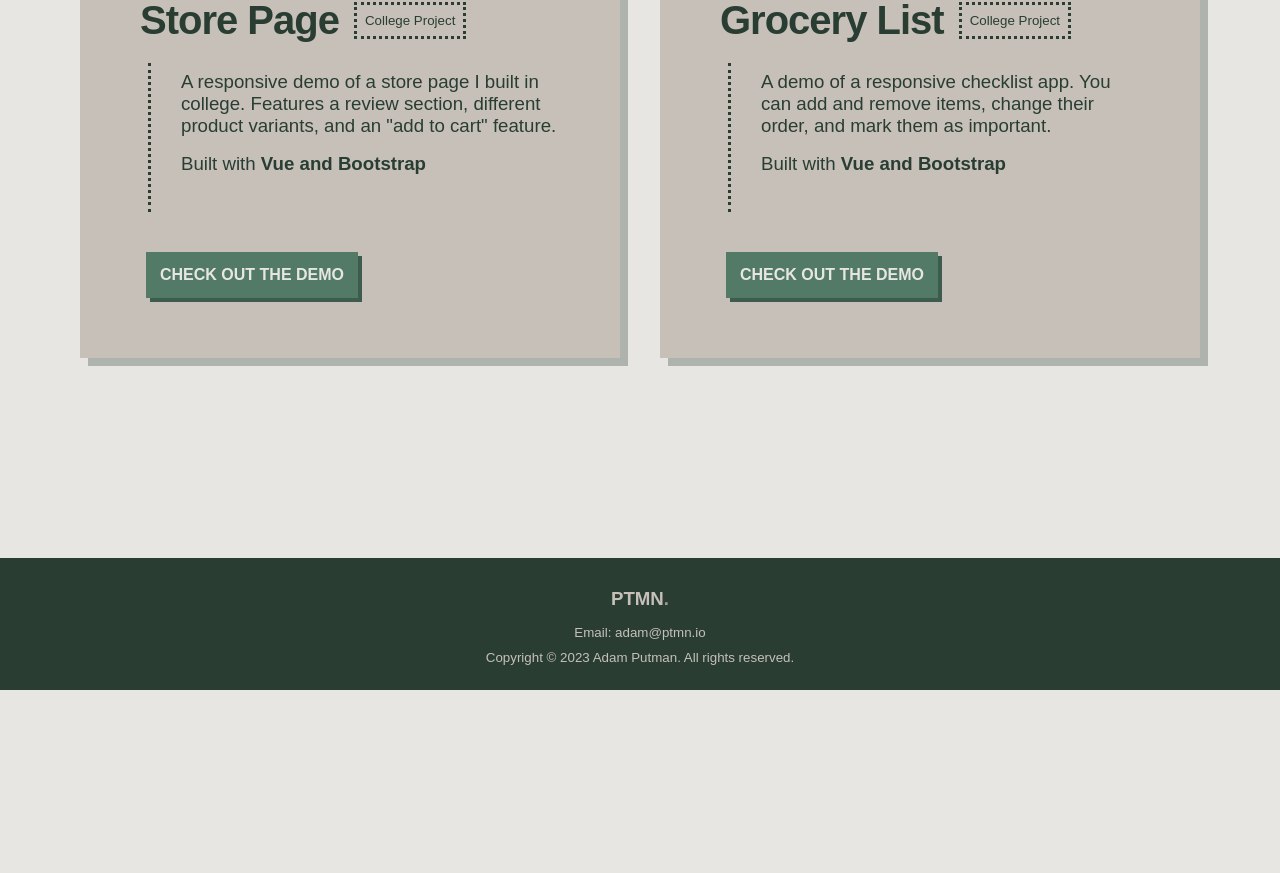
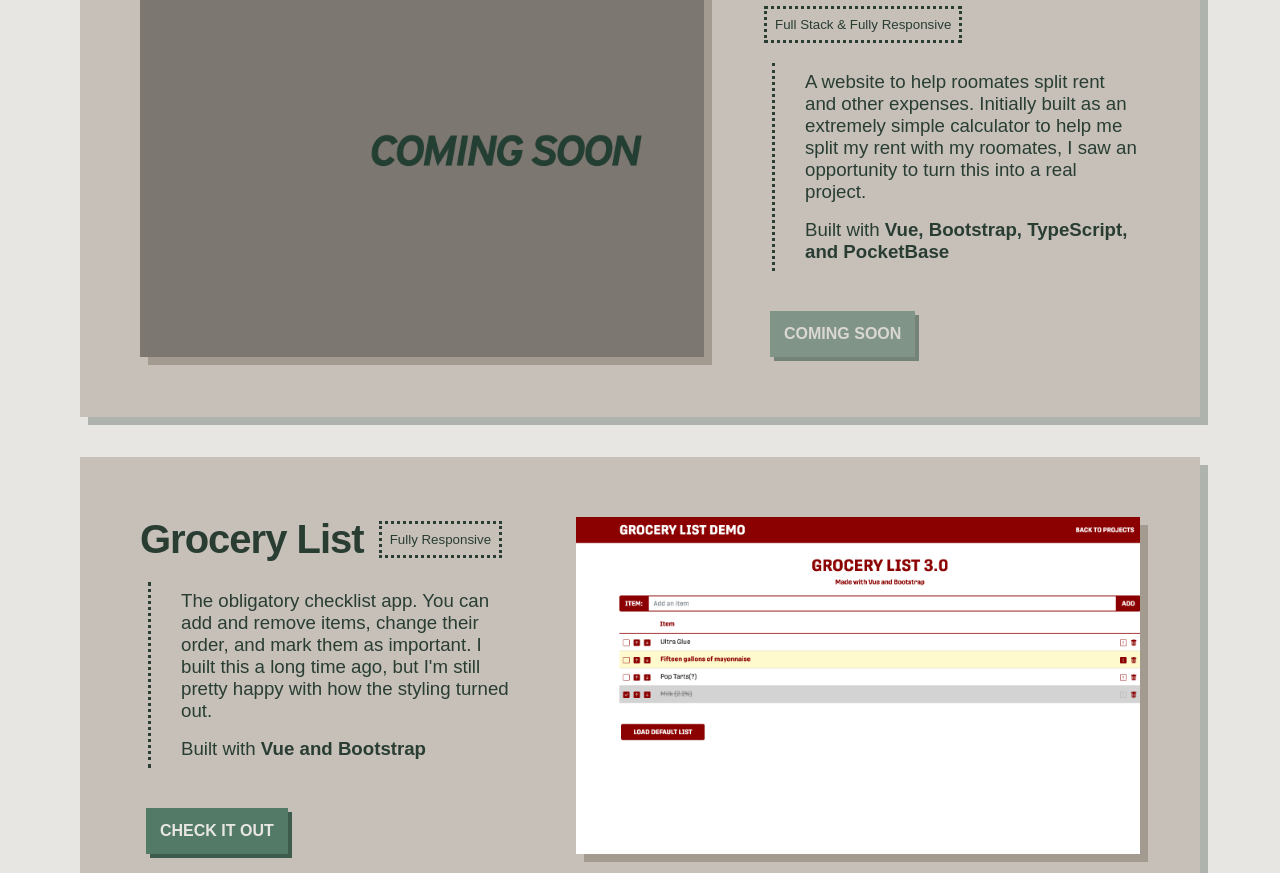
Before and after one commit to putmana/portfolio, a SvelteKit app: page /projects in a window 1280 px wide. Shown: the part 1924-2797 px from the top of the page. Before the commit the page ends 2614 px from the top, so only its background shows below. Built offline with nearby package versions, Linux system fonts and the light colour scheme; a web font is replaced by a local one.

Commit message:
Added B-Sides to portfolio

```diff
--- a/src/routes/projects/+page.svelte
+++ b/src/routes/projects/+page.svelte
@@ -17,30 +17,32 @@
         </BannerCard>
     </div>
     <div class="row" style="--offset-time: {2 * animTime}s">
-        <ProjectCard header="Marigold" image="/images/marigold.png" alt="Screenshot of Marigold" buttonLink="https://marigoldmusic.live/auth/login" buttonLabel="Check out the demo" tag="Full Stack">
+        <ProjectCard header="Marigold" image="/images/marigold.png" alt="Screenshot of Marigold" buttonLink="https://marigoldmusic.live/auth/login" buttonLabel="Check it out" tag="Full Stack">
             <p>A demo of a full-stack desktop music streaming app I built as my college capstone project. The idea is to allow users to upload their own music tracks and play them back from here, providing the convenience of music streaming with the control of an MP3 player.</p>
             <p>Built with <b>SvelteKit, SCSS, TypeScript, Laravel, and MySQL</b></p>
         </ProjectCard>
     </div>
     <div class="row" style="--offset-time: {3 * animTime}s">
-        <ProjectCard header="Skygaze" image="/images/stargaze.png" alt="Coming soon" tag="Fully Responsive" buttonLink={"https://skygaze.ptmn.io"} buttonLabel="Check it out" reversed>
+        <ProjectCard header="Skygaze" image="/images/stargaze.png" alt="Screenshot of Stargaze" tag="Fully Responsive" buttonLink={"https://skygaze.ptmn.io"} buttonLabel="Check it out" reversed>
             <p>A fully responsive weather app with a unique pixel art style designed and built entirely by me. I even made the icons. Uses the OpenWeatherMap API to find the weather near you. Built to be a fun project to put on my portfolio.</p>
             <p>Built with <b>SvelteKit, SCSS, and TypeScript</b></p>
         </ProjectCard>
     </div>
     <div class="row" style="--offset-time: {4 * animTime}s">
-        <ProjectCard header="RentAssist" image="/images/coming-soon.png" alt="Coming soon" tag="Full Stack & Fully Responsive" buttonLink={"https://rentassist.ptmn.io"} buttonLabel="Coming Soon" disabled>
-            <p>A website to help roomates split rent and other expenses. Initially built as an extremely simple calculator to help me split my rent with my roomates, I saw an opportunity to turn this into a real project.</p>
-            <p>Built with <b>Svelte, Bootstrap, TypeScript, and PocketBase</b></p>
+        <ProjectCard header="B-Sides" image="/images/bsides.png" alt="Screenshot of B-Sides" tag="Full Stack & Fully Responsive" buttonLink={"https://bsides.ptmn.io"} buttonLabel="Check it out">
+            <p>A simple responsive board-based image forum website. This was originally a college project I built during my freshman year, but I've made some major modifications under the hood to make it more modular.</p>
+            <p>Built with <b>Flask, Bootstrap, and MySQL</b></p>
         </ProjectCard>
     </div>
     <div class="row" style="--offset-time: {5 * animTime}s">
-        <ProjectCard header="Store Page" tag="College Project" buttonLink={"https://demo.ptmn.io/store-page"} buttonLabel="Check out the demo">
-            <p>A responsive demo of a store page I built in college. Features a review section, different product variants, and an "add to cart" feature.</p>
-            <p>Built with <b>Vue and Bootstrap</b></p>
+        <ProjectCard header="RentAssist" image="/images/coming-soon.png" alt="Coming soon" tag="Full Stack & Fully Responsive" buttonLink={"https://rentassist.ptmn.io"} buttonLabel="Coming Soon" reversed disabled>
+            <p>A website to help roomates split rent and other expenses. Initially built as an extremely simple calculator to help me split my rent with my roomates, I saw an opportunity to turn this into a real project.</p>
+            <p>Built with <b>Vue, Bootstrap, TypeScript, and PocketBase</b></p>
         </ProjectCard>
-        <ProjectCard header="Grocery List" tag="College Project" buttonLink={"https://demo.ptmn.io/grocery-list"} buttonLabel="Check out the demo">
-            <p>A demo of a responsive checklist app. You can add and remove items, change their order, and mark them as important.</p>
+    </div>
+    <div class="row" style="--offset-time: {6 * animTime}s">
+        <ProjectCard header="Grocery List" image="/images/grocery-list.png" alt="Screenshot of grocery list website" tag="Fully Responsive" buttonLink={"https://demo.ptmn.io/grocery-list"} buttonLabel="Check it out">
+            <p>The obligatory checklist app. You can add and remove items, change their order, and mark them as important. I built this a long time ago, but I'm still pretty happy with how the styling turned out.</p>
             <p>Built with <b>Vue and Bootstrap</b></p>
         </ProjectCard>
     </div>
```
Also changed, not shown: static/images/bsides.png (added), static/images/grocery-list.png (added).
